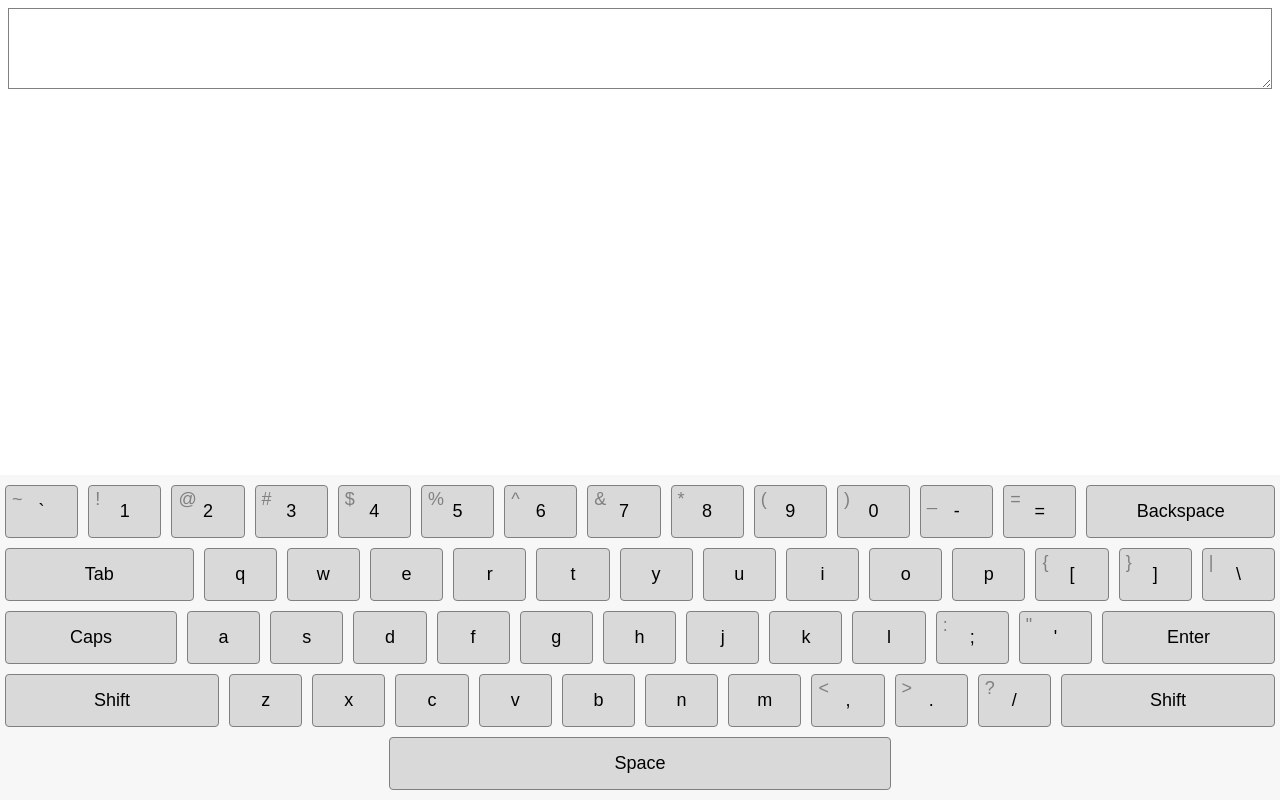
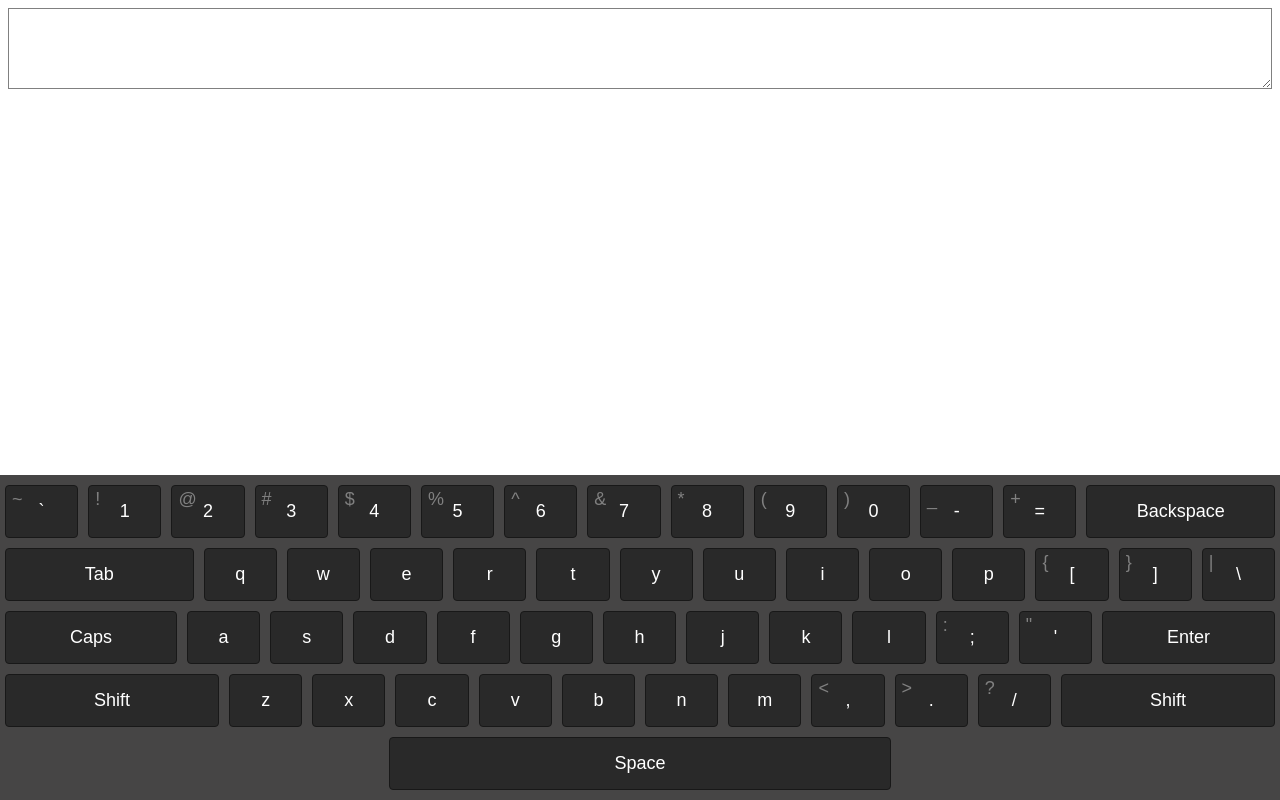
Before and after one commit to pesto-students/virtual_keyboardapp-Imagine-Me, a plain HTML site: page Project_VirtualKeyboard/index.html in a window 1280 px wide. Drawn offline with Linux system fonts and the light colour scheme.

Commit message:
Main keyboard color changed

```diff
--- a/Project_VirtualKeyboard/src/css/style.css
+++ b/Project_VirtualKeyboard/src/css/style.css
@@ -80,8 +80,8 @@ button.key.active {
         padding: 15px;
         margin: 10px 4px 0 4px;
         margin: 5px;
-        background-color: rgba(128, 128, 128, 0.253);
-        border: 1px solid grey;
+        background-color: rgb(41, 41, 41);
+        border: 1px solid rgb(24, 24, 24);
         border-radius: 4px;
     }
     .keys>button::after{
@@ -90,4 +90,18 @@ button.key.active {
     .keys:last-child{
         justify-content: center;
     }
+    #virtual-keyboard{
+        position: fixed;
+        bottom: 0;
+        left: 0;
+        right: 0;
+        background-color: rgb(70, 69, 69);
+        padding: 5px 0;
+    }
+    .keys>button>span.main.active{
+        color: white;
+    }
+    .alt.active {
+        color: white !important;
+    }
 }
--- a/Project_VirtualKeyboard/src/js/seed/keySeed.js
+++ b/Project_VirtualKeyboard/src/js/seed/keySeed.js
@@ -74,7 +74,7 @@ const keys = [
         "12": {
             value: "=",
             width: "6.5%",
-            shift: "=",
+            shift: "+",
             isMobile: false
         },
         "13": {
```
